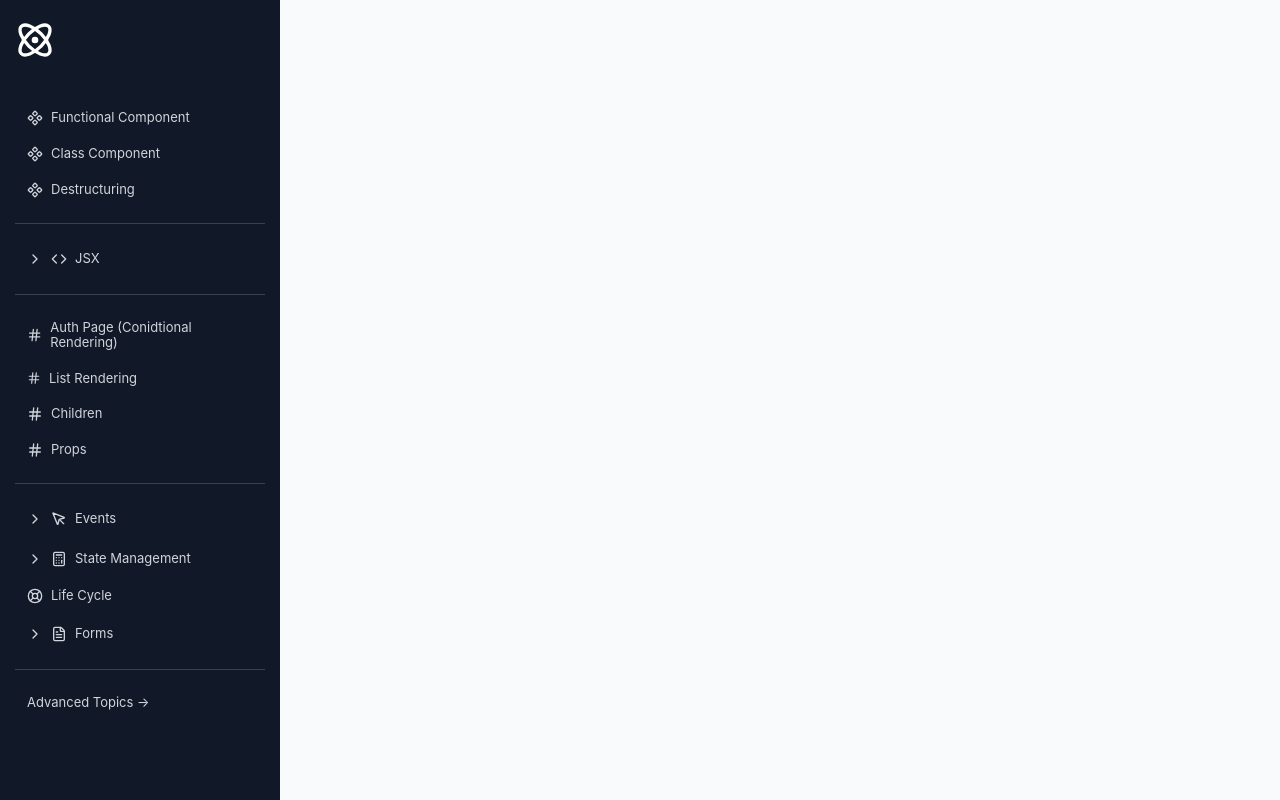
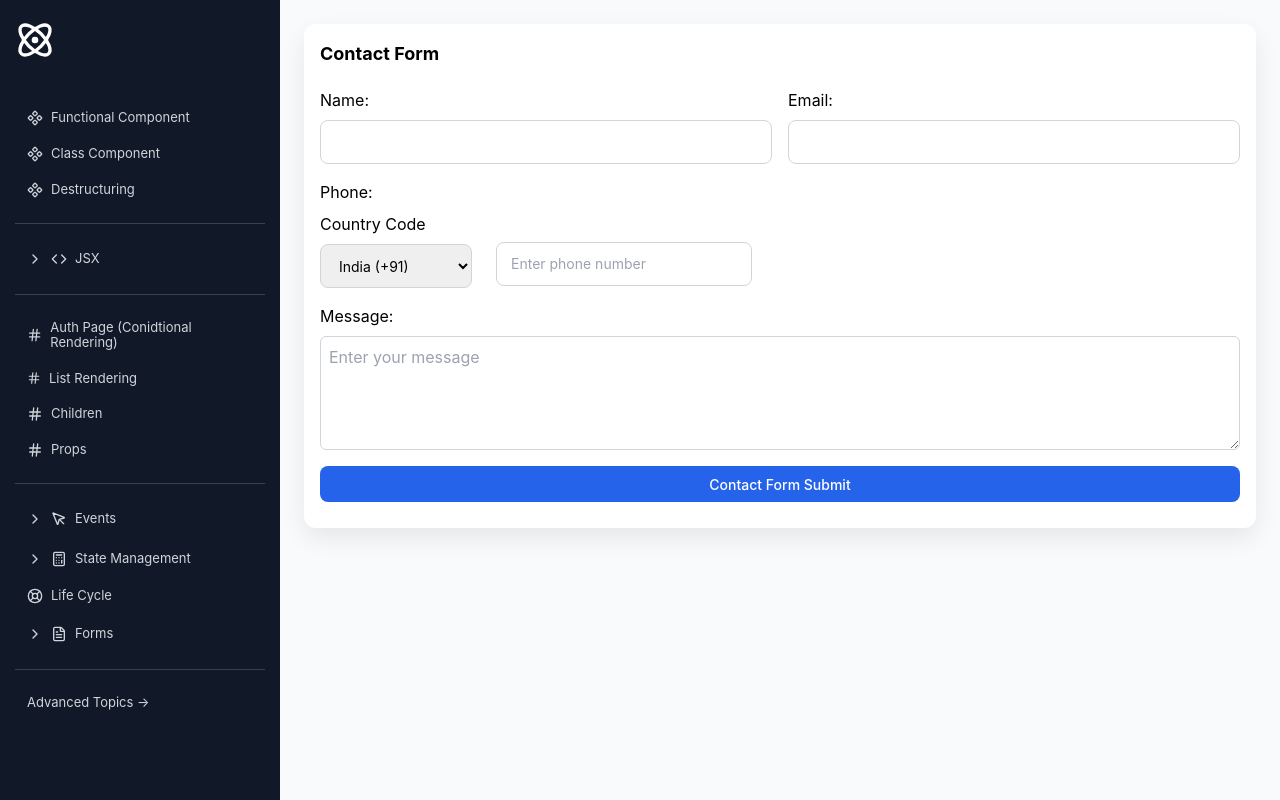
Before and after one commit to mahapatra079/my-app, a React (Create React App) app: page /form-validation-contact in a window 1280 px wide. Built offline with nearby package versions, Linux system fonts and the light colour scheme.

Commit message:
Contact Form + Validation Check

```diff
--- a/src/App.js
+++ b/src/App.js
@@ -37,7 +37,7 @@ import FormValidation from "./components/forms/FormsValidation";
 import { FormValidationCheck } from "./components/form-validation-checks/FormValidationCheck";
 import { DropdownValidationCheck } from "./components/forms-validation-dropdown/DropdownValidationCheck";
 import { FormValidate } from "./components/form-validate/FormValidate";
-
+import {ContactForm} from "./components/form-validate-contact/ContactForm";
 import DashboardCard from "./components/Children/DashboardCard";
 import { Destructuring } from "./components/destructuring/Destructuring"
 
@@ -214,6 +214,9 @@ export default function App() {
                       </Link>
                       <Link to="/validation-check">
                         <Hash size={14} /> Validate Fields
+                      </Link>
+                      <Link to="/form-validation-contact">
+                        <Hash size={14} /> Contact Form
                       </Link>
                     </div>
                   )}
@@ -423,6 +426,7 @@ export default function App() {
             <Route path="/form-validation-check" element={<FormValidationCheck />} />
             <Route path="/form-validation-dropdown" element={<DropdownValidationCheck />} />
             <Route path="/validation-check" element={<FormValidate />} />
+            <Route path="/form-validation-contact" element={<ContactForm />} />
 
             {/* HOOKS ROUTES */}
             <Route path="/advanced/hooks/useState" element={<UseStateExample />} />
--- /dev/null
+++ b/src/components/common-component/Dropdown.jsx
@@ -0,0 +1,28 @@
+export const Dropdown = ({
+  label,
+  name,
+  value,
+  onChange,
+  options = [],
+}) => {
+  return (
+    <div className="flex flex-col mr-2">
+      {label && <label className="block mb-2">{label}</label>}
+
+      <select
+        name={name}
+        value={value}
+        onChange={onChange}
+        className="form-control"
+      >
+        <option value="">Select</option>
+
+        {options.map((opt, index) => (
+          <option key={index} value={opt.value}>
+            {opt.label}
+          </option>
+        ))}
+      </select>
+    </div>
+  );
+};
--- /dev/null
+++ b/src/components/common-component/PhoneNumber.jsx
@@ -0,0 +1,15 @@
+export const PhoneNumber = ({ title, name, value, onChange }) => {
+  return (
+    <div className="flex flex-col mr-2">
+      <label className="block mb-2">{title}</label>
+      <input
+        type="text"
+        name={name}
+        value={value}
+        onChange={onChange}
+        className="form-control border-0 focus:ring-0 ml-2 cursor-pointer mt-5"
+        placeholder="Enter phone number"
+      />
+    </div>
+  );
+};
--- /dev/null
+++ b/src/components/common-component/TextArea.jsx
@@ -0,0 +1,12 @@
+export const TextArea = ({ name, value, onChange }) => {
+  return (
+    <textarea
+      name={name}
+      value={value}
+      onChange={onChange}
+      className="break-word cursor-pointer border border-gray-300 rounded-md p-2 w-full"
+      rows="4"
+      placeholder="Enter your message"
+    />
+  );
+};
--- /dev/null
+++ b/src/components/form-validate-contact/ContactForm.jsx
@@ -0,0 +1,170 @@
+import { useState } from "react";
+import { Dropdown } from "../common-component/Dropdown";
+import { PhoneNumber } from "../common-component/PhoneNumber";
+import { TextArea } from "../common-component/TextArea";
+
+export const ContactForm = () => {
+
+  const [form, setForm] = useState({
+    name: "",
+    email: "",
+    message: "",
+    phone: "",
+    countryCode: "+91",
+  });
+
+  const [error, setError] = useState({
+    name: "",
+    email: "",
+    message: "",
+    phone: "",
+  });
+
+  const [submitted, setSubmitted] = useState(false);
+
+  // Handle input change
+  const handleForm = (e) => {
+    const { name, value } = e.target;
+
+    setForm((prev) => ({
+      ...prev,
+      [name]: value,
+    }));
+  };
+
+  // Validation
+ const validate = () => {
+    //nested decision-making
+    const newError = {
+        name: form.name ? "" : "Name is required",
+        email: !form.email
+        ? "Email is required"
+        : (!form.email.includes("@") || !form.email.includes("."))
+        ? "Invalid email format"
+        : ""
+        ? "Invalid email format"
+        : "", // Regular expression for basic email validation
+        message: form.message ? "" : "Message is required",
+        phone: form.phone ? "" : "Phone number is required",
+    };
+     //It’s conditional decision-making using ternary operators to generate validation messages.
+
+  setError(newError);
+
+  return Object.values(newError).every((val) => val === "");
+};
+
+  // Submit
+  const handleSubmit = (e) => {
+        e.preventDefault();
+
+        if (!validate()) return;
+
+        setSubmitted(true);
+  };
+
+
+ const option = [
+
+      { label: "India (+91)", value: "+91" },
+      { label: "USA (+1)", value: "+1" },
+      { label: "UK (+44)", value: "+44" },
+      { label: "Australia (+61)", value: "+61" },
+      { label: "Canada (+1)", value: "+1" },
+      { label: "Germany (+49)", value: "+49" },
+      { label: "France (+33)", value: "+33" },
+      { label: "Japan (+81)", value: "+81" },
+      { label: "China (+86)", value: "+86" },
+      { label: "Brazil (+55)", value: "+55" },
+  ];
+
+  return (
+    <form className="card p-4" onSubmit={handleSubmit}>
+      <h2 className="font-bold text-lg mb-5">Contact Form</h2>
+
+      <div className="grid grid-cols-2 gap-4">
+
+        <div>
+          <label className="block mb-2">Name:</label>
+          <input
+            type="text"
+            className="form-control cursor-pointer"
+            name="name"
+            value={form.name}
+            onChange={handleForm}
+          />
+          {error.name && (
+            <p className="text-red-500 text-sm mt-1">{error.name}</p>
+          )}
+        </div>
+
+        <div>
+          <label className="block mb-2">Email:</label>
+          <input
+            type="email"
+            className="form-control cursor-pointer"
+            name="email"
+            value={form.email}
+            onChange={handleForm}
+          />
+          {error.email && (
+            <p className="text-red-500 text-sm mt-1">{error.email}</p>
+          )}
+        </div>
+
+        <div>
+          <label className="block mb-2">Phone:</label>
+          <div className="flex items-center gap-2">
+            <Dropdown
+                label="Country Code"
+                name="countryCode"
+                value={form.countryCode}
+                onChange={handleForm}
+                options={option}
+             />
+             <PhoneNumber
+                name="phone"
+                value={form.phone}
+                onChange={handleForm}
+             />
+          </div>
+          {error.phone && (
+            <p className="text-red-500 text-sm mt-1">{error.phone}</p>
+          )}
+        </div>
+
+        <div className="col-span-2">
+          <label className="block mb-2">Message:</label>
+          <TextArea
+            name="message"
+            value={form.message}
+            onChange={handleForm}
+          />
+          {error.message && (
+            <p className="text-red-500 text-sm mt-1">{error.message}</p>
+          )}
+        </div>
+      </div>
+
+      <button type="submit" className="addBtn mt-4">
+        Contact Form Submit
+      </button>
+
+      {/* Submitted Data */}
+      {submitted && (
+        <ul className="card mt-4 p-4 border border-green-500">
+          <li className="font-bold text-lg mb-3">Submitted Data:</li>
+          <li className="mb-2">Name: {form.name}</li>
+          <li className="mb-2">Email: {form.email}</li>
+          <li className="mb-2">Message: {form.message}</li>
+          <li className="mb-2">
+            Phone: {form.countryCode} {form.phone}
+          </li>
+        </ul>
+      )}
+    </form>
+  );
+};
+
+
+// A reusable, scalable form system using controlled components and composable inputs.
--- a/src/index.css
+++ b/src/index.css
@@ -9,7 +9,7 @@ li{list-style: none;}.mr-5{margin-right: 5px;} img{display: block; border-radius
 
 .container{ width: 1160px; margin: 0 auto; max-width: 1160px; }.card{margin:12px; padding: 16px; background: #ffffff; border-radius: 12px; box-shadow: 0 10px 25px rgba(0, 0, 0, 0.08);}
 .content { display: flex; flex-direction: column; }
-.form-control { width: fit-content; padding: 10px 14px; border-radius: 8px; border: 1px solid #d1d5db; font-size: 14px; outline: none; transition: border-color 0.2s ease; } .form-control:focus { border-color: #2563eb; }
+.form-control { height:44px;line-height: 44px;width: 100%; padding: 10px 14px; border-radius: 8px; border: 1px solid #d1d5db; font-size: 14px; outline: none; transition: border-color 0.2s ease; } .form-control:focus { border-color: #2563eb; }
 .dropdown-btn { background: none; border: none; color: #d1d5db; padding: 10px 12px; border-radius: 6px; cursor: pointer; display: flex; align-items: center; gap: 8px; width: 100%; font-size: 13px; } .dropdown-btn:hover { background-color: #1f2933; } .addBtn { cursor: pointer; width: 100%; height: 36px; border-radius: 8px; font-size: 14px; font-weight: 500; margin: 10px 0; border: none; background: #2563eb; color: white; transition: background 0.2s ease, transform 0.1s ease; } .addBtn:hover { background: #1d4ed8; } .addBtn:active { transform: scale(0.98); } .addBtn:disabled { background: #9ca3af; cursor: not-allowed; } .textCenter{text-align: center;}
 .sidebar { min-width: 280px; max-width: 280px; background-color: #111827; color: #fff;display: flex;flex-direction: column;align-items: stretch; padding: 20px 15px; box-sizing: border-box; overflow-y: auto; flex-shrink: 0; } .nav{display: flex;flex-direction: column;margin-top: 40px;}.nav a { color: #d1d5db; text-decoration: none; padding: 10px 12px; border-radius: 6px; transition: background 0.2s ease;display: flex;gap: 8px;align-items: center; font-size: 13px; line-height: 1.2; word-break: break-word; } .nav a:hover { background-color: #1f2933; color: #fff; }
  nav hr { border: none; border-top: 1px solid #374151; margin: 15px 0; }.main-content { flex: 1; padding: 12px; background-color: #f9fafb; overflow-y: auto; }
```
